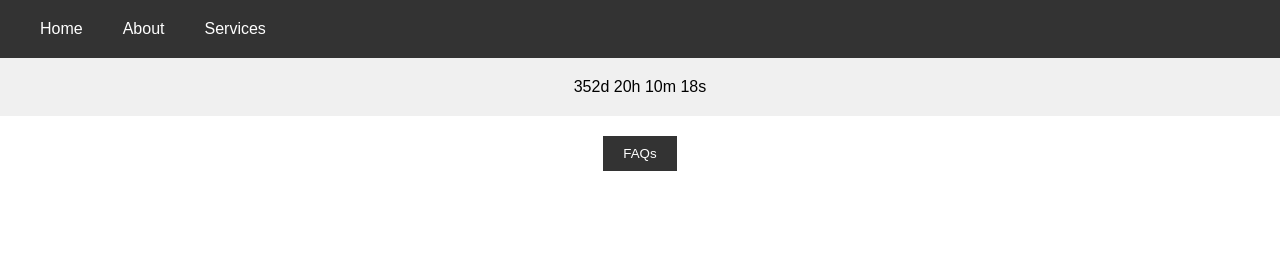
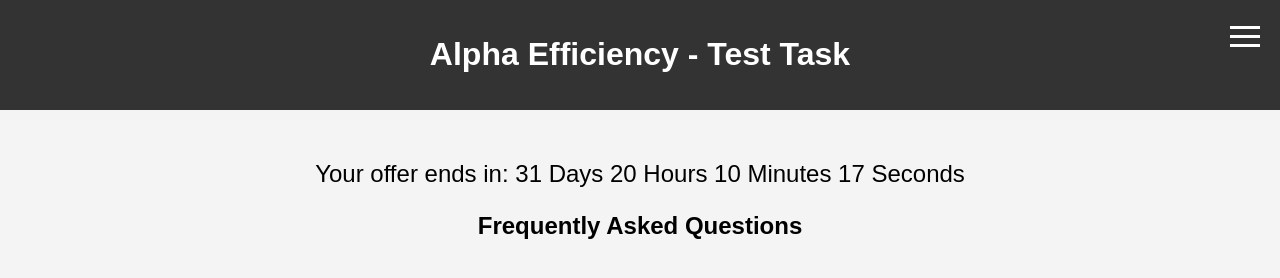
Before and after one commit to braiaguilar/AE-test-task, a plain HTML site: page index.html in a window 1280 px wide. Drawn offline with Linux system fonts and the light colour scheme.

Commit message:
Minor changes

```diff
--- a/index.html
+++ b/index.html
@@ -1,46 +1,52 @@
 <!DOCTYPE html>
 <html lang="en">
     <head>
-    <meta charset="UTF-8">
-    <meta name="viewport" content="width=device-width, initial-scale=1.0">
-    <link rel="stylesheet" href="styles.css">
+        <meta charset="UTF-8" />
+        <meta name="viewport" content="width=device-width, initial-scale=1.0" />
+        <link rel="stylesheet" href="styles.css" />
         <script defer src="script.js"></script>
-    <title>Your Page Title</title>
+        <title>Test Task</title>
     </head>
     <body>
+        <header>
+            <h1>Alpha Efficiency - Test Task</h1>
+        </header>
 
-    <!-- Burger Menu -->
-    <div class="burger-menu">
-        <div class="burger-icon" id="burger-icon">
-            <div class="bar"></div>
-            <div class="bar"></div>
-            <div class="bar"></div>
-        </div>
-        <nav class="nav-list">
-            <ul>
-                <li><a href="#">Home</a></li>
-                <li><a href="#">About</a></li>
-                <li><a href="#">Services</a></li>
-                <!-- Add more menu items as needed -->
-            </ul>
-        </nav>
+        <div class="burger-menu" onclick="toggleNav()">
+            <div></div>
+            <div></div>
+            <div></div>
         </div>
 
-    <!-- Countdown -->
-    <div class="countdown" id="countdown"></div>
+        <nav>
+            <a href="#">About Us</a>
+            <a href="#">Book Online</a>
+            <a href="#">Weight Loss Programs</a>
+            <a href="#">Real Patient Stories</a>
+            <a href="#">Locations</a>
+            <a href="#">Blog</a>
+            <a href="#">Shop</a>
+            <a href="#">Subscription</a>
+        </nav>
 
-    <!-- FAQ Drop-down -->
+        <div class="countdown">
+            <p>Your offer ends in: <span id="countdown"></span></p>
+        </div>
+
         <div class="faq-dropdown">
-        <button class="faq-btn" id="faq-btn">FAQs</button>
-        <div class="faq-content" id="faq-content">
-            <!-- Placeholder FAQ items -->
-            <p>Q: What is Lorem Ipsum?</p>
-            <p>A: Lorem Ipsum is simply dummy text...</p>
+            <h2>Frequently Asked Questions</h2>
+            <div class="faq-content">
+                <p>Lorem ipsum dolor sit amet, consectetur adipiscing elit.</p>
+                <p>
+                    Nullam in elit eu nulla ullamcorper tincidunt vitae non
+                    augue.
+                </p>
+                <p>
+                    Phasellus ultrices ante eu tortor gravida, eu tristique
+                    justo malesuada.
+                </p>
                 <!-- Add more FAQ items as needed -->
             </div>
         </div>
-
-    <!-- Rest of your content goes here -->
-
     </body>
 </html>
--- a/script.js
+++ b/script.js
@@ -1,33 +1,45 @@
-document.addEventListener('DOMContentLoaded', function () {
-    // Burger Menu Functionality
-    const burgerIcon = document.getElementById('burger-icon');
-    const navList = document.querySelector('.nav-list ul');
+function toggleNav() {
+    let nav = document.querySelector('nav');
+    nav.style.display = nav.style.display === 'block' ? 'none' : 'block';
+}
 
-    burgerIcon.addEventListener('click', function () {
-        navList.classList.toggle('show');
-    });
+// Countdown functionality
+function updateCountdown() {
+    let now = new Date();
+    let endDate = new Date('2024-02-14T23:59:59');
+    let timeDiff = endDate - now;
 
-    // Countdown Functionality
-    const countdownElement = document.getElementById('countdown');
-    const countdownDate = new Date("January 1, 2025 00:00:00").getTime(); // Set your countdown date here
+    if (timeDiff <= 0) {
+        clearInterval(countdownInterval);
+        document.getElementById('countdown').textContent = 'Offer Expired!';
+    } else {
+        let days = Math.floor(timeDiff / (1000 * 60 * 60 * 24));
+        let hours = Math.floor(
+            (timeDiff % (1000 * 60 * 60 * 24)) / (1000 * 60 * 60)
+        );
+        let minutes = Math.floor((timeDiff % (1000 * 60 * 60)) / (1000 * 60));
+        let seconds = Math.floor((timeDiff % (1000 * 60)) / 1000);
 
-    setInterval(function () {
-        const now = new Date().getTime();
-        const distance = countdownDate - now;
+        document.getElementById('countdown').textContent =
+            days +
+            ' Days ' +
+            hours +
+            ' Hours ' +
+            minutes +
+            ' Minutes ' +
+            seconds +
+            ' Seconds';
+    }
+}
 
-        const days = Math.floor(distance / (1000 * 60 * 60 * 24));
-        const hours = Math.floor((distance % (1000 * 60 * 60 * 24)) / (1000 * 60 * 60));
-        const minutes = Math.floor((distance % (1000 * 60 * 60)) / (1000 * 60));
-        const seconds = Math.floor((distance % (1000 * 60)) / 1000);
+let countdownInterval = setInterval(updateCountdown, 1000);
+updateCountdown(); // Initial update
 
-        countdownElement.innerHTML = `${days}d ${hours}h ${minutes}m ${seconds}s`;
-    }, 1000);
+// FAQ dropdown
+let faqDropdown = document.querySelector('.faq-dropdown');
+let faqContent = document.querySelector('.faq-content');
 
-    // FAQ Dropdown Functionality
-    const faqBtn = document.getElementById('faq-btn');
-    const faqContent = document.getElementById('faq-content');
-
-    faqBtn.addEventListener('click', function () {
-        faqContent.classList.toggle('show');
-    });
+faqDropdown.addEventListener('click', function () {
+    faqContent.style.display =
+        faqContent.style.display === 'block' ? 'none' : 'block';
 });
--- a/styles.css
+++ b/styles.css
@@ -1,109 +1,71 @@
-/* Reset some default styles */
-body, h1, h2, ul {
+body {
+    font-family: Arial, sans-serif;
     margin: 0;
     padding: 0;
+    background-color: #f4f4f4;
 }
 
-body {
-    font-family: 'Arial', sans-serif;
+header {
+    background-color: #333;
+    color: #fff;
+    padding: 15px;
+    text-align: center;
 }
 
-/* Burger Menu Styles */
-.burger-menu {
-    display: flex;
-    align-items: center;
-    justify-content: space-between;
-    padding: 20px;
-    background-color: #333;
-    color: #fff;
+nav {
+    display: none;
+    background-color: #444;
+    position: fixed;
+    top: 60px;
+    left: 0;
+    width: 100%;
+    z-index: 1000;
 }
 
-.burger-icon {
-    cursor: pointer;
-    display: none;
+nav a {
+    display: block;
+    padding: 15px;
+    text-align: center;
+    color: #fff;
+    text-decoration: none;
 }
 
-.bar {
-    width: 25px;
+.burger-menu {
+    display: block;
+    cursor: pointer;
+    position: fixed;
+    top: 20px;
+    right: 20px;
+    /* Adjusted to top right corner */
+    z-index: 1001;
+}
+
+.burger-menu div {
+    width: 30px;
     height: 3px;
     background-color: #fff;
     margin: 6px 0;
+    transition: 0.4s;
 }
 
-.nav-list {
-    display: flex;
+.countdown {
+    text-align: center;
+    margin-top: 50px;
+    font-size: 24px;
 }
 
-.nav-list ul {
-    list-style-type: none;
-    display: flex;
-}
-
-.nav-list a {
-    text-decoration: none;
-    color: #fff;
-    padding: 10px;
-    margin: 0 10px;
-}
-
-/* Countdown Styles */
-.countdown {
-    text-align: center;
-    padding: 20px;
-    background-color: #f0f0f0;
-}
-
-/* FAQ Drop-down Styles */
 .faq-dropdown {
     text-align: center;
     margin-top: 20px;
 }
 
-.faq-btn {
-    cursor: pointer;
-    padding: 10px 20px;
-    background-color: #333;
-    color: #fff;
-    border: none;
-}
-
 .faq-content {
     display: none;
-    padding: 10px;
-    background-color: #f0f0f0;
+    padding: 15px;
+    background-color: #fff;
+    box-shadow: 0 8px 16px rgba(0, 0, 0, 0.1);
+    border-radius: 5px;
+    position: absolute;
+    width: 80%;
+    left: 10%;
 }
-
-@media screen and (max-width: 768px) {
-    .burger-menu {
-        flex-direction: column;
-        align-items: flex-start;
-    }
-
-    .burger-icon {
-        display: block;
-    }
-
-    .nav-list {
-        display: none;
-        width: 100%;
-        text-align: center;
-        background-color: #333;
-        position: absolute;
-        top: 60px;
-        left: 0;
-        z-index: 1;
-    }
-
-    .nav-list.show {
-        display: flex;
-    }
-
-    .nav-list ul {
-        flex-direction: column;
-    }
-
-    .nav-list a {
-        margin: 0;
-        padding: 15px;
-    }
-}
```
Lines whose indentation alone changed are shown as unchanged.
